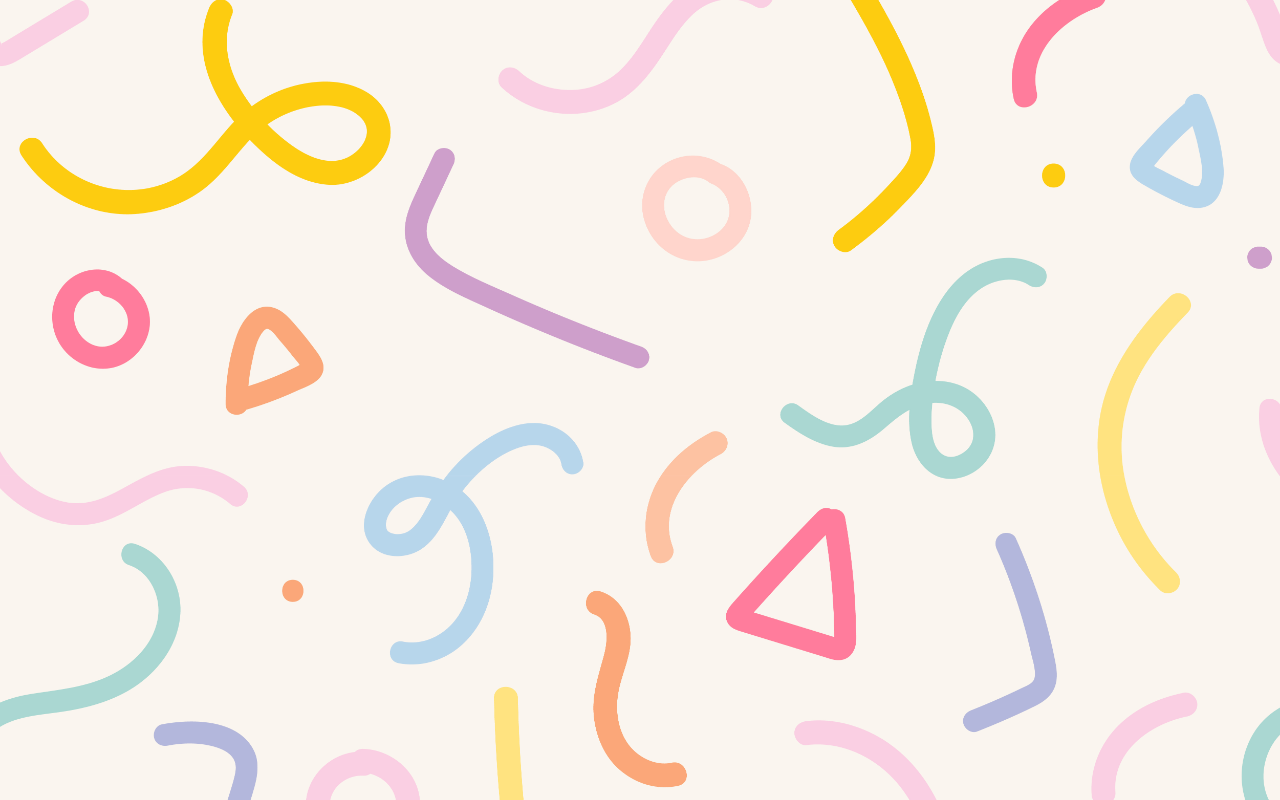
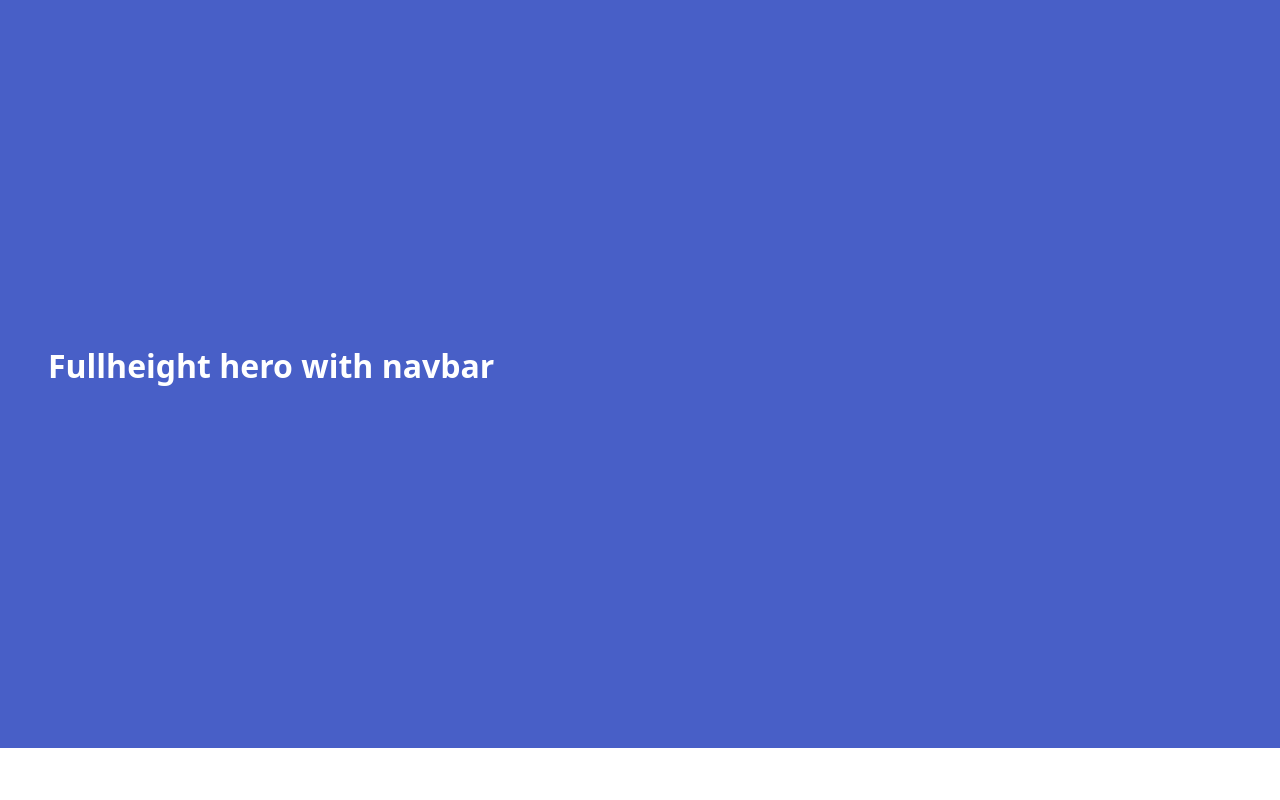
Before and after one commit to team-awesome1/awesome_cards, a React (Create React App) app: page /testpage in a window 1280 px wide. Before the commit this address had no page. Built offline with nearby package versions, Linux system fonts and the light colour scheme.

Commit message:
bulma setup with project

```diff
--- a/public/index.html
+++ b/public/index.html
@@ -6,6 +6,8 @@
     <meta name="viewport" content="width=device-width, initial-scale=1" />
     <link rel="preconnect" href="https://fonts.googleapis.com">
     <link rel="preconnect" href="https://fonts.gstatic.com" crossorigin>
+    <!-- bulma stylesheet -->
+    <link rel="stylesheet" href="https://cdn.jsdelivr.net/npm/bulma@0.9.4/css/bulma.min.css">
     <link href="https://fonts.googleapis.com/css2?family=Luckiest+Guy&display=swap" rel="stylesheet">
     <link href="https://cdn.jsdelivr.net/npm/bootstrap@5.2.0/dist/css/bootstrap.min.css" rel="stylesheet" integrity="sha384-gH2yIJqKdNHPEq0n4Mqa/HGKIhSkIHeL5AyhkYV8i59U5AR6csBvApHHNl/vI1Bx" crossorigin="anonymous">
     <title>React App</title>
--- a/src/index.js
+++ b/src/index.js
@@ -10,6 +10,7 @@ import About from './routes/About';
 import Homepage from './Homepage';
 import PlayNow from './routes/PlayNow';
 import SignIn from './routes/SignIn';
+import TestPage from './routes/TestPage';
 
 const root = ReactDOM.createRoot(document.getElementById('root'));
 root.render(
@@ -22,6 +23,7 @@ root.render(
           <Route path='/play-now' element={<PlayNow />} />
           <Route path='/about' element={<About />} />
           <Route path='/instructions' element={<Instructions />} />
+          <Route path='/testpage' element={<TestPage />} />
         </Route>
       </Routes>
     </BrowserRouter>
--- /dev/null
+++ b/src/routes/TestPage.js
@@ -0,0 +1,13 @@
+function TestPage() {
+  return (
+    <div className='TestPage'>
+      <section class='hero is-link is-fullheight-with-navbar'>
+        <div class='hero-body'>
+          <p class='title'>Fullheight hero with navbar</p>
+        </div>
+      </section>
+    </div>
+  );
+}
+
+export default TestPage;
```
